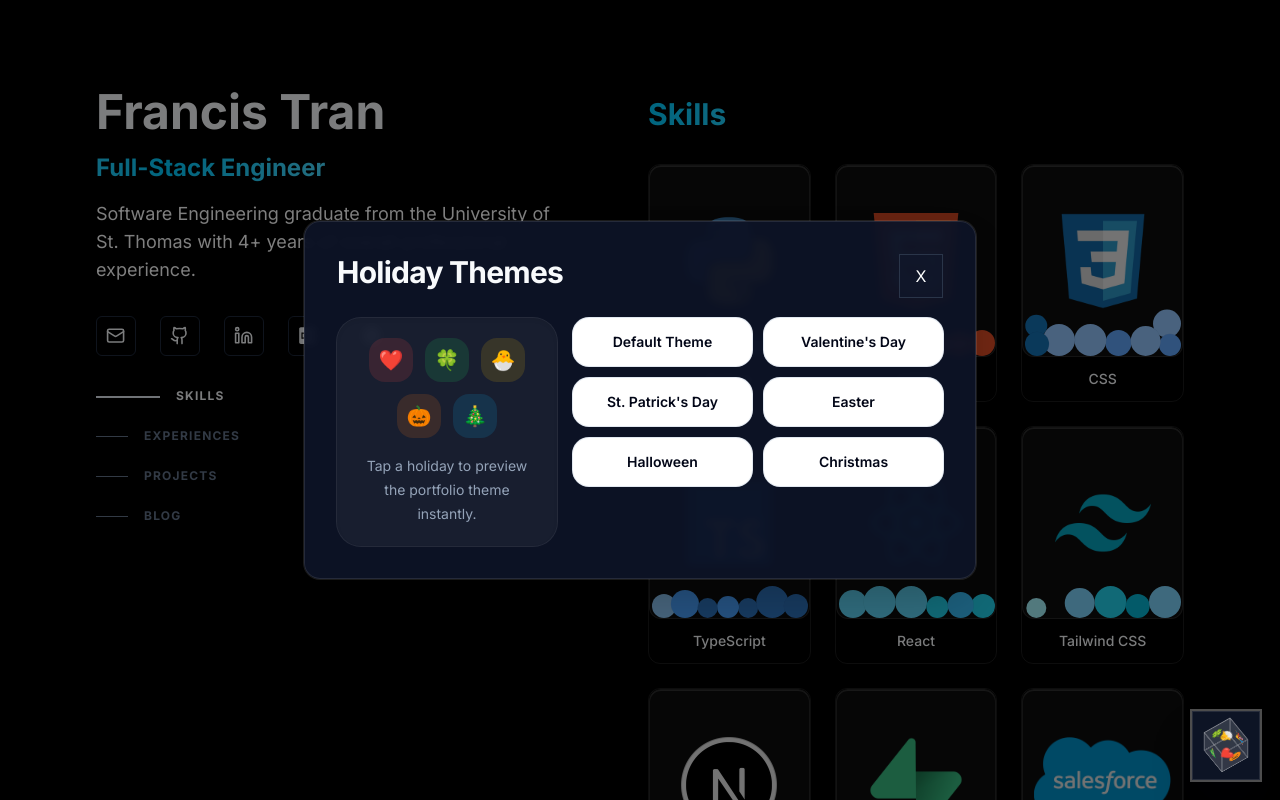
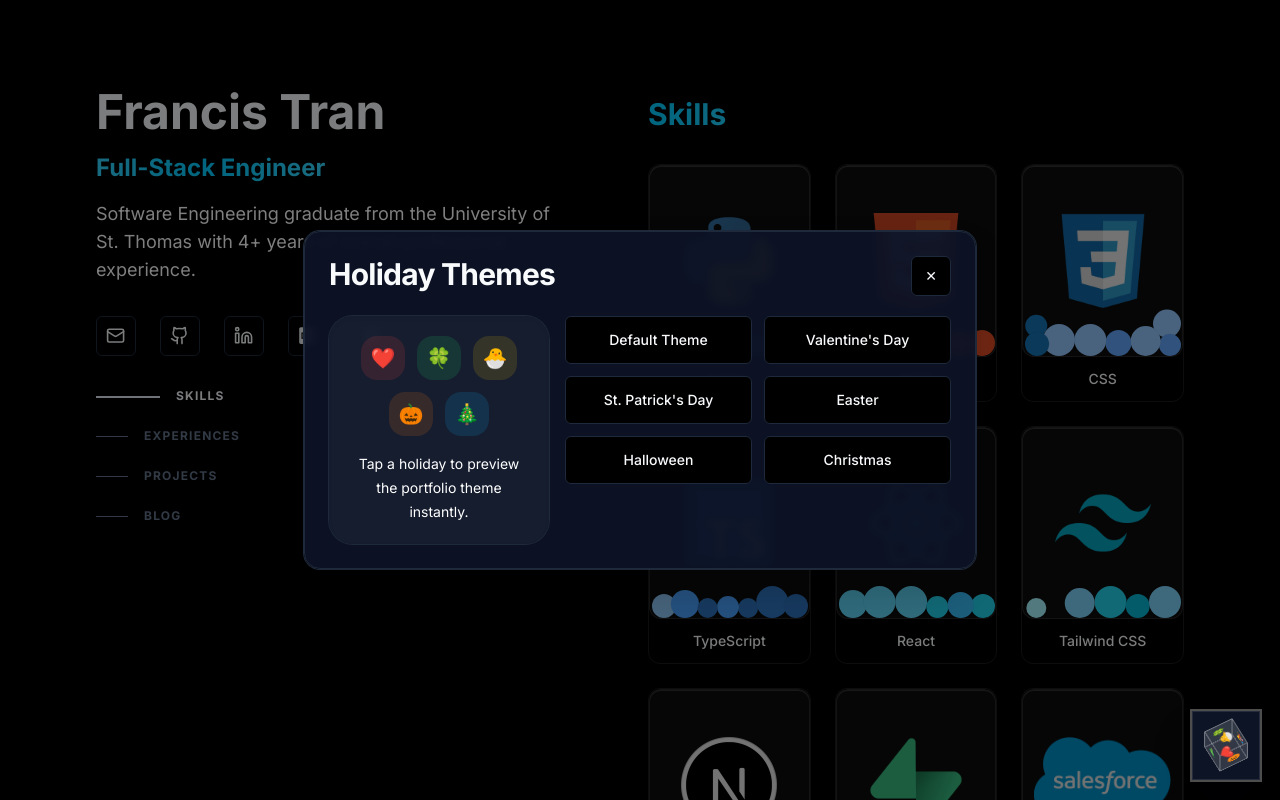
Before and after one commit to FrancisTR/FrancisTR.github.io, a Next.js app: page / in a window 1280 px wide. Both pictures are taken after a click on the button "Open holiday theme selector". Shown: the top 800 px of the page. Built offline with nearby package versions, Linux system fonts and the light colour scheme; no server answers.

Commit message:
Clean up code

```diff
--- a/app/page.tsx
+++ b/app/page.tsx
@@ -1,5 +1,6 @@
 "use client";
 import ThemeScheduler, { ThemeWindow } from "@/components/ui/ThemeScheduler";
+import { Button } from "@/components/ui/button";
 import Head from "next/head";
 import Nav from "@/components/Nav";
 import ExpCard from "@/components/ExpCards";
@@ -296,24 +297,24 @@ export default function Home() {
           onClick={() => setShowPicker(false)}
         >
           <div
-            className="w-full max-w-2xl rounded-[1rem] border border-white/10 bg-card/95 p-6 shadow-2xl ring-1 ring-white/10 backdrop-blur-sm sm:p-8"
+            className="w-full max-w-sm sm:max-w-2xl rounded-[1rem] border border-border bg-card/95 p-4 sm:p-6 shadow-2xl ring-1 ring-border backdrop-blur-sm"
             onClick={(e) => e.stopPropagation()}
           >
             <div className="flex items-start justify-between gap-4 mb-5">
               <div>
-                <h2 className="text-3xl font-bold tracking-tight">Holiday Themes</h2>
+                <h2 className="text-2xl sm:text-3xl font-bold tracking-tight">Holiday Themes</h2>
               </div>
-              <button
-                type="button"
+              <Button
+                variant="outline"
+                size="icon"
                 onClick={() => setShowPicker(false)}
                 aria-label="Close holiday theme selector"
-                className="inline-flex h-11 w-11 items-center justify-center rounded-[0.5] border border-white/10 bg-white/10 text-slate-900 transition hover:bg-white/20 dark:border-slate-700/75 dark:bg-slate-900/70 dark:text-white"
               >
-                X
-              </button>
+                ✕
+              </Button>
             </div>
-            <div className="grid gap-4 sm:grid-cols-[220px_minmax(0,1fr)] items-start">
-              <div className="rounded-3xl bg-white/5 p-5 text-center shadow-inner ring-1 ring-white/10">
+            <div className="grid gap-4 lg:grid-cols-[220px_minmax(0,1fr)] items-start">
+              <div className="rounded-3xl bg-muted/50 p-5 text-center shadow-inner ring-1 ring-border order-2 lg:order-1">
                 <div className="mb-4 inline-flex flex-wrap justify-center gap-3">
                   <span className="inline-flex h-11 w-11 items-center justify-center rounded-2xl bg-red-500/15 text-xl">❤️</span>
                   <span className="inline-flex h-11 w-11 items-center justify-center rounded-2xl bg-green-500/15 text-xl">🍀</span>
@@ -321,53 +322,53 @@ export default function Home() {
                   <span className="inline-flex h-11 w-11 items-center justify-center rounded-2xl bg-orange-500/15 text-xl">🎃</span>
                   <span className="inline-flex h-11 w-11 items-center justify-center rounded-2xl bg-sky-500/15 text-xl">🎄</span>
                 </div>
-                <p className="text-sm leading-6 text-slate-500 dark:text-slate-400">
+                <p className="text-sm leading-6 text-muted-foreground">
                   Tap a holiday to preview the portfolio theme instantly.
                 </p>
               </div>
-              <div className="grid grid-cols-1 gap-3 sm:grid-cols-2">
-                <button
-                  type="button"
+              <div className="grid grid-cols-1 gap-3 sm:grid-cols-2 order-1 lg:order-2">
+                <Button
+                  variant="outline"
                   onClick={() => { updateHoliday(null); setShowPicker(false); }}
-                  className="min-h-[3rem] rounded-2xl bg-white px-4 py-3 text-sm font-semibold text-slate-950 shadow-sm ring-1 ring-slate-200 transition hover:bg-slate-100"
+                  className="min-h-[3rem]"
                 >
                   Default Theme
-                </button>
-                <button
-                  type="button"
+                </Button>
+                <Button
+                  variant="outline"
                   onClick={() => { updateHoliday('valentines'); setShowPicker(false); }}
-                  className="min-h-[3rem] rounded-2xl bg-white px-4 py-3 text-sm font-semibold text-slate-950 shadow-sm ring-1 ring-slate-200 transition hover:bg-slate-100"
+                  className="min-h-[3rem]"
                 >
                   Valentine's Day
-                </button>
-                <button
-                  type="button"
+                </Button>
+                <Button
+                  variant="outline"
                   onClick={() => { updateHoliday('st-patricks'); setShowPicker(false); }}
-                  className="min-h-[3rem] rounded-2xl bg-white px-4 py-3 text-sm font-semibold text-slate-950 shadow-sm ring-1 ring-slate-200 transition hover:bg-slate-100"
+                  className="min-h-[3rem]"
                 >
                   St. Patrick's Day
-                </button>
-                <button
-                  type="button"
+                </Button>
+                <Button
+                  variant="outline"
                   onClick={() => { updateHoliday('easter'); setShowPicker(false); }}
-                  className="min-h-[3rem] rounded-2xl bg-white px-4 py-3 text-sm font-semibold text-slate-950 shadow-sm ring-1 ring-slate-200 transition hover:bg-slate-100"
+                  className="min-h-[3rem]"
                 >
                   Easter
-                </button>
-                <button
-                  type="button"
+                </Button>
+                <Button
+                  variant="outline"
                   onClick={() => { updateHoliday('halloween'); setShowPicker(false); }}
-                  className="min-h-[3rem] rounded-2xl bg-white px-4 py-3 text-sm font-semibold text-slate-950 shadow-sm ring-1 ring-slate-200 transition hover:bg-slate-100"
+                  className="min-h-[3rem]"
                 >
                   Halloween
-                </button>
-                <button
-                  type="button"
+                </Button>
+                <Button
+                  variant="outline"
                   onClick={() => { updateHoliday('christmas'); setShowPicker(false); }}
-                  className="min-h-[3rem] rounded-2xl bg-white px-4 py-3 text-sm font-semibold text-slate-950 shadow-sm ring-1 ring-slate-200 transition hover:bg-slate-100"
+                  className="min-h-[3rem]"
                 >
                   Christmas
-                </button>
+                </Button>
               </div>
             </div>
           </div>
--- a/components/ExpCards.tsx
+++ b/components/ExpCards.tsx
@@ -11,6 +11,24 @@ import { Badge } from "@/components/ui/badge";
 import { MoveRight } from "lucide-react";
 
 const jobPositions = [
+  {
+    timeline: "May 2026 — Present",
+    currentPosition: "Full Stack Developer",
+    place: "Virtual Coffee",
+    previousPositions: [""],
+    description:
+      ``,
+    skills: [
+      "HTML",
+      "CSS",
+      "TypeScript",
+      "Next.js",
+      "UI/UX Design",
+      "Testing & QA",
+      "Slack",
+      "Git"
+    ],
+  },
   {
     timeline: "May 2022 — Present",
     currentPosition: "CRM Salesforce Student Administrator",
```
Also changed, not shown: components/Projects.tsx (+0 -20 lines), hooks/useActiveSection.ts (deleted, +0 -31 lines).
